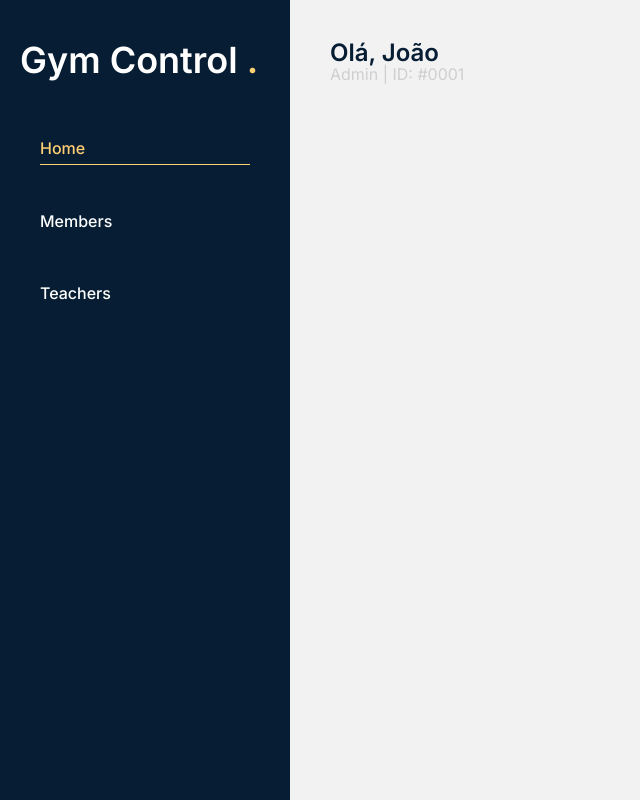
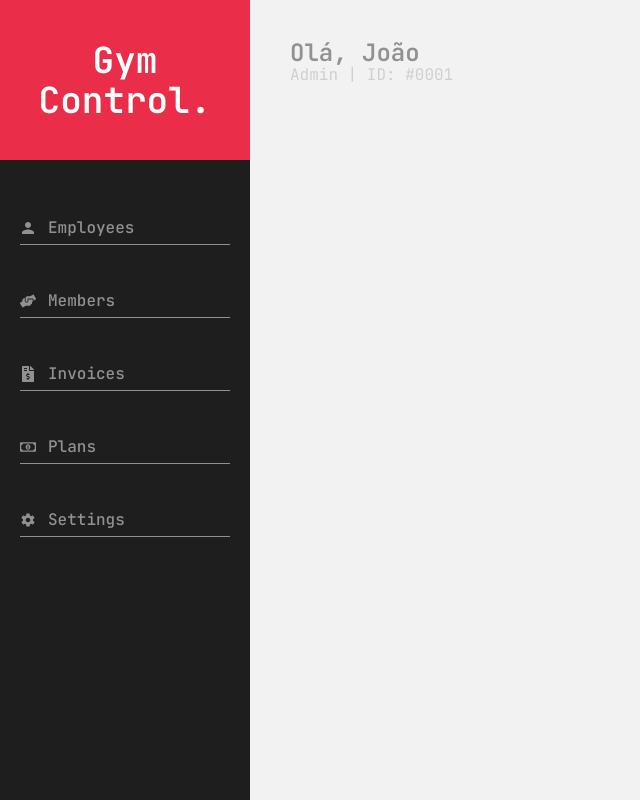
Before and after one commit to jteoni/gym-control, a Next.js app: page / in a window 1280 px wide. Shown: the whole page, without its empty margins (0-640 px from the left). Built offline with nearby package versions, Linux system fonts and the light colour scheme.

Commit message:
Change sidebar items and styles

```diff
--- a/app/layout.jsx
+++ b/app/layout.jsx
@@ -1,14 +1,14 @@
-import { Inter } from "next/font/google";
+import { JetBrains_Mono } from "next/font/google";
 import "./globals.css";
 
 //Components
 import Header from "../components/Header";
 import Sidebar from "@/components/sidebar";
 
-const inter = Inter({
+const jetbrainsMono = JetBrains_Mono({
     subsets: ["latin"],
     weight: ["100", "200", "300", "400", "500", "600", "700", "800"],
-    variable: "--font-inter",
+    variable: "--font-jetbrainsMono",
 });
 
 export const metadata = {
@@ -18,7 +18,7 @@ export const metadata = {
 export default function RootLayout({ children }) {
     return (
         <html lang="en">
-            <body className={inter.variable}>
+            <body className={jetbrainsMono.variable}>
                 <div className="min-h-screen">
                     <div className="flex">
                         <Sidebar />
--- a/components/sidebar.jsx
+++ b/components/sidebar.jsx
@@ -4,18 +4,38 @@ import React from "react";
 import Link from "next/link";
 import { usePathname } from "next/navigation";
 
+import { IoMdPerson, IoMdSettings } from "react-icons/io";
+import {
+    FaHandsHelping,
+    FaFileInvoiceDollar,
+    FaRegMoneyBillAlt,
+} from "react-icons/fa";
+
 const links = [
     {
-        name: "home",
-        path: "/",
+        icon: <IoMdPerson />,
+        name: "employees",
+        path: "/employees",
     },
     {
+        icon: <FaHandsHelping />,
         name: "members",
         path: "/members",
     },
     {
-        name: "teachers",
-        path: "/teachers",
+        icon: <FaFileInvoiceDollar />,
+        name: "invoices",
+        path: "/invoices",
+    },
+    {
+        icon: <FaRegMoneyBillAlt />,
+        name: "plans",
+        path: "/plans",
+    },
+    {
+        icon: <IoMdSettings />,
+        name: "settings",
+        path: "/invoices",
     },
 ];
 
@@ -23,28 +43,27 @@ const Sidebar = () => {
     const pathname = usePathname();
 
     return (
-        <div className="flex flex-col pt-10 px-5">
-            <div className="items-center">
+        <div className="flex flex-col">
+            <div className="py-10 bg-accent text-center">
                 <Link href="/">
-                    <h2 className="text-4xl font-semibold">
-                        Gym Control <span className="text-accent">.</span>
-                    </h2>
+                    <h2 className="text-4xl font-semibold">Gym Control.</h2>
                 </Link>
             </div>
             <nav>
                 <div className="w-[250px] fixed md:static top-0 bottom-0 left-0 z-40 px-5 py-3">
                     {links.map((link, index) => {
                         return (
-                            <div className="flex flex-col">
+                            <div className="flex border-textColor border-b-[1px]">
                                 <Link
                                     href={link.path}
                                     key={index}
                                     className={`${
                                         link.path === pathname &&
-                                        "flex gap-5 [&>*]:my-auto text-accent border-b-[1px] border-accent"
-                                    } capitalize font-medium hover:text-accent transition-all pt-10`}
+                                        "flex items-center [&>*]:my-auto text-accent border-b-[1px]"
+                                    } flex items-center capitalize font-medium text-textColor hover:text-white transition-all pt-10`}
                                 >
-                                    {link.name}
+                                    <div className="mr-3">{link.icon}</div>
+                                    <div>{link.name}</div>
                                 </Link>
                             </div>
                         );
--- a/tailwind.config.js
+++ b/tailwind.config.js
@@ -23,17 +23,17 @@ module.exports = {
             xl: "1200px",
         },
         fontFamily: {
-            primary: "var(--font-inter)",
+            primary: "var(--font-jetbrainsMono)",
         },
         extend: {
             colors: {
-                primary: "#061D33",
+                primary: "#1e1e1e",
                 accent: {
-                    DEFAULT: "#FFCF74",
+                    DEFAULT: "#ea2e49",
                     hover: "#00e187",
                 },
                 secondary: "#F2F2F2",
-                textColor: "#061D33",
+                textColor: "#919191",
                 error: "#F93232",
                 disclaimer: "#CFCFCF",
             },
```
